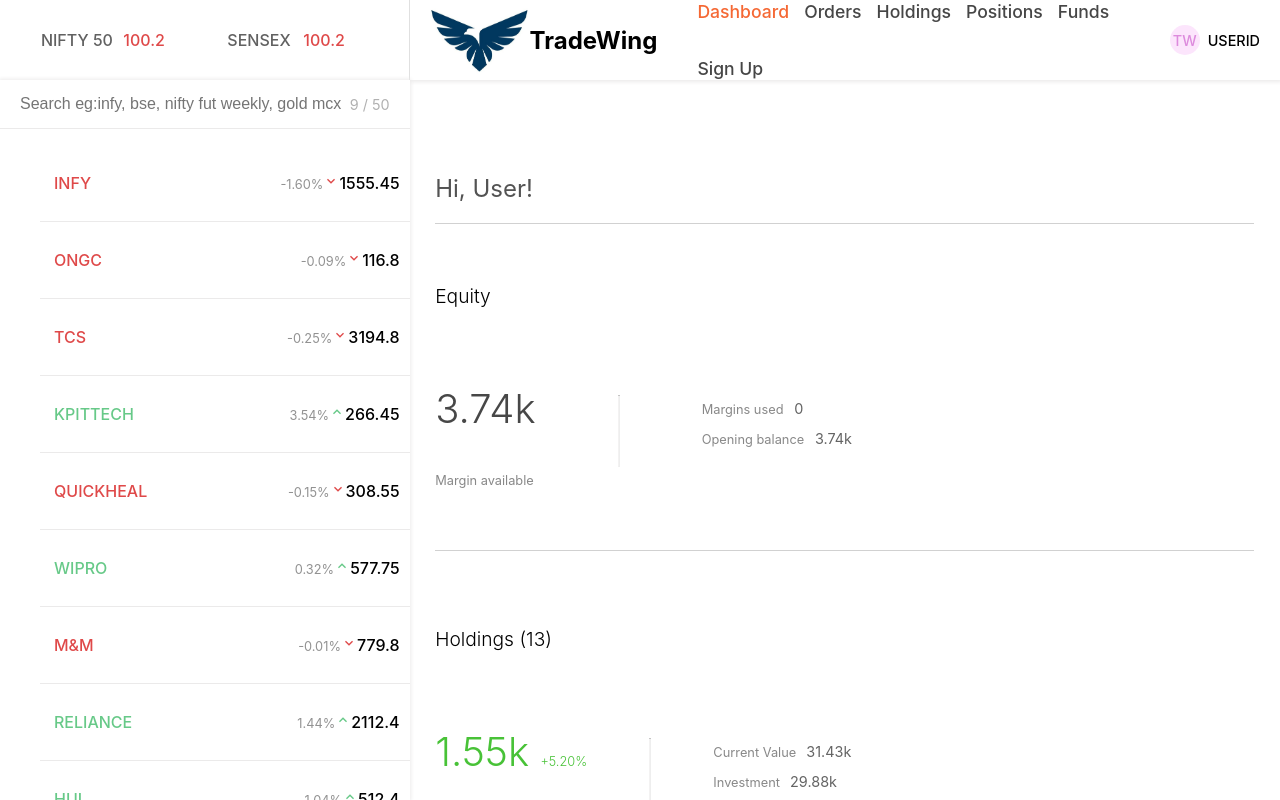
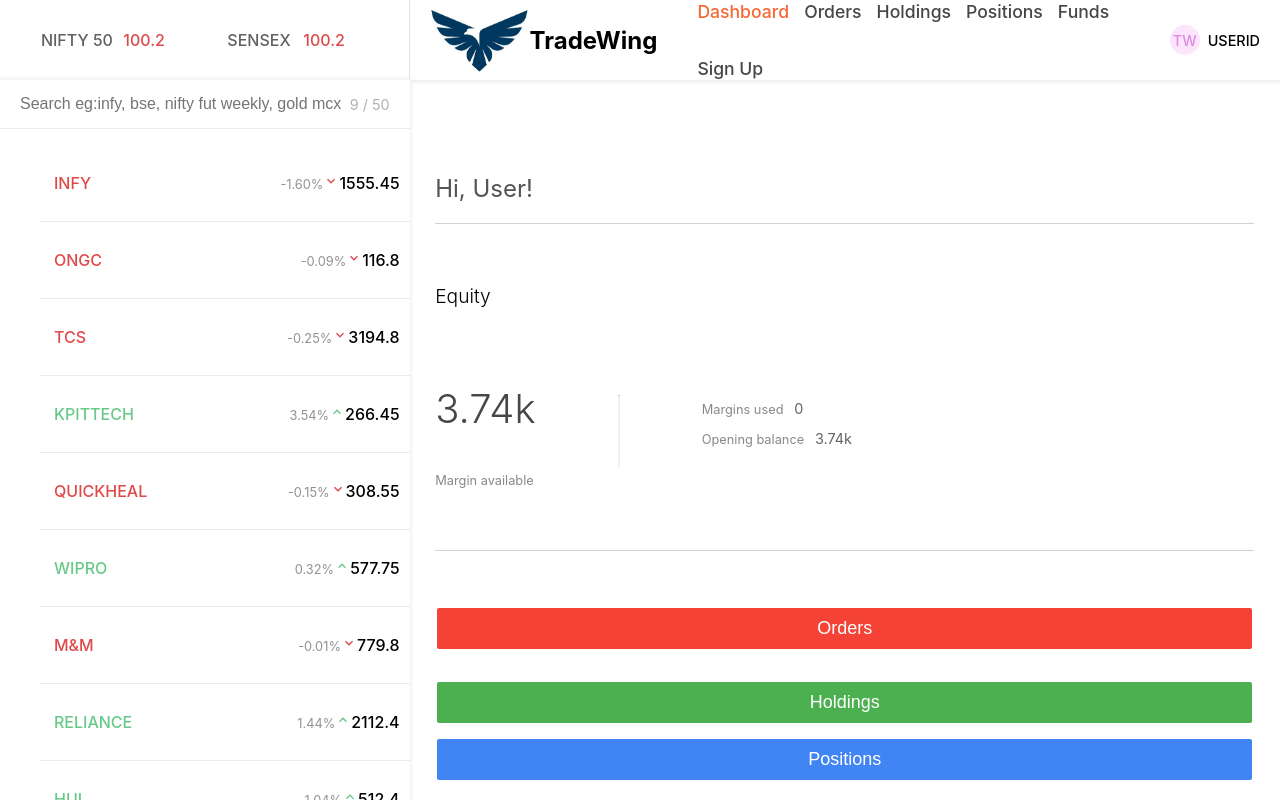
Before and after one commit to Mohini-Sakhare/TradeNova, a React (Vite) app in the folder dashboard/: page / in a window 1280 px wide. Built offline with nearby package versions, Linux system fonts and the light colour scheme.

Commit message:
edit summary.jsx

```diff
--- a/dashboard/src/components/Summary.jsx
+++ b/dashboard/src/components/Summary.jsx
@@ -1,6 +1,8 @@
 import React from "react";
+import { useNavigate } from "react-router";
 
 function Summary() {
+  const navigate=useNavigate();
   return (
     <>
       <div className="username">
@@ -31,12 +33,21 @@
         </div>
         <hr className="divider" />
       </div>
+      <div className="section">
+        <span>
+          <button className="btn btn-red" onClick={()=>navigate("/orders")}>Orders</button>
+        </span>
+      </div>
+      <div className="section">
+        <span>
+          <button className="btn btn-green" onClick={()=>navigate("/holdings")}>Holdings</button>
+        </span>
 
       <div className="section">
         <span>
-          <p>Holdings (13)</p>
+          <button className="btn btn-blue" onClick={()=>navigate("/positions")}>Positions</button>
         </span>
-
+      </div>
         <div className="data">
           <div className="first">
             <h3 className="profit">
```
